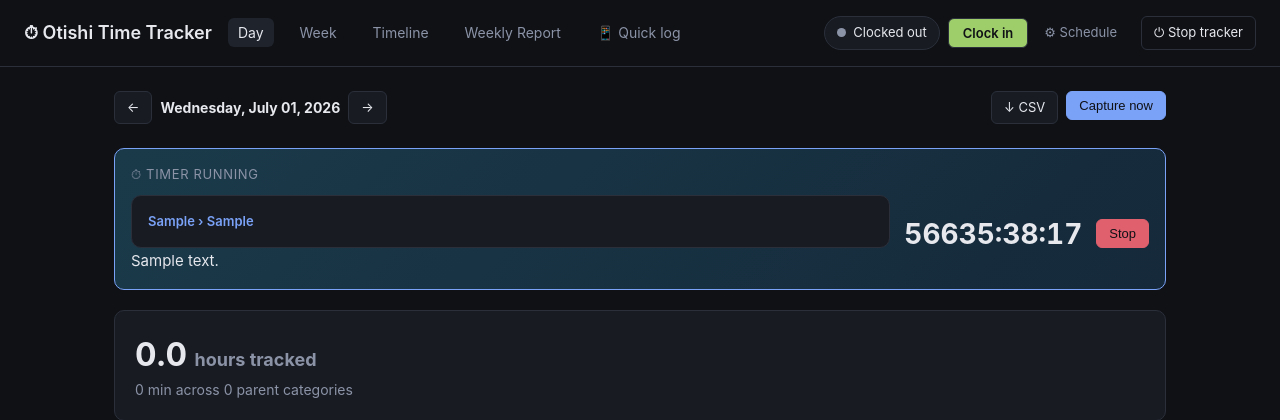
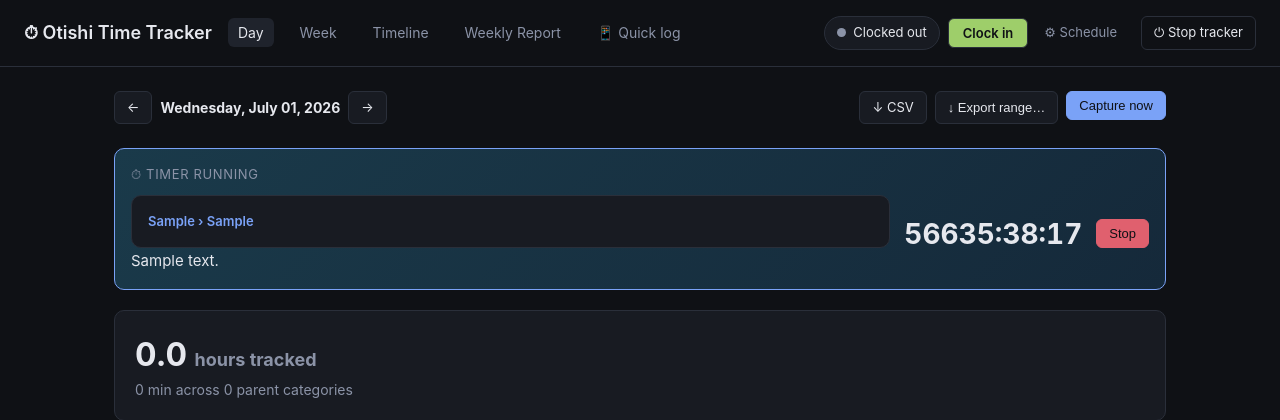
Before and after one commit to bentley-droid/Time-tracker, a Flask app: page /day in a window 1280 px wide. Shown: the top 420 px of the page. Run offline with Flask 3, Linux system fonts and the light colour scheme; data comes from the database, SQL or seed files in the repository; tables that the repository leaves empty hold one stand-in row (values such as "Sample post").

Commit message:
Custom date-range CSV export + weekly-report week picker
- Export: new "Export range…" button on the dashboard opens a From/To date
  picker (plus Last 7/30/90-day and This-month shortcuts). Backed by
  /export.csv?view=range&from=&to= (inclusive 'to', tolerates reversed range,
  400 on bad dates).
- Weekly report: prev/next week buttons, a jump-to-any-week date picker, and a
  "This week" shortcut (all hidden in print).
- gitignore transient .fuse_hidden* / _cowork_probe artifacts.

Co-Authored-By: Claude Opus 4.8 (1M context) <noreply@anthropic.com>

```diff
--- a/main.py
+++ b/main.py
@@ -1382,7 +1382,20 @@ def create_app():
         view = request.args.get("view", "day")
         date_str = request.args.get("date")
         anchor = datetime.strptime(date_str, "%Y-%m-%d") if date_str else datetime.now()
-        if view == "week":
+        if view == "range":
+            # Custom range: from/to are inclusive dates (YYYY-MM-DD).
+            try:
+                f_str = request.args.get("from") or anchor.strftime("%Y-%m-%d")
+                t_str = request.args.get("to") or anchor.strftime("%Y-%m-%d")
+                start = datetime.strptime(f_str, "%Y-%m-%d").replace(hour=0, minute=0, second=0, microsecond=0)
+                end_day = datetime.strptime(t_str, "%Y-%m-%d").replace(hour=0, minute=0, second=0, microsecond=0)
+            except ValueError:
+                return "Bad from/to date (use YYYY-MM-DD)", 400
+            if end_day < start:
+                start, end_day = end_day, start  # tolerate reversed range
+            end = end_day + timedelta(days=1)     # make 'to' inclusive
+            fname = f"timetracker_{start.strftime('%Y-%m-%d')}_to_{end_day.strftime('%Y-%m-%d')}.csv"
+        elif view == "week":
             start = (anchor - timedelta(days=anchor.weekday())).replace(hour=0, minute=0, second=0, microsecond=0)
             end = start + timedelta(days=7)
             fname = f"timetracker_week_{start.strftime('%Y-%m-%d')}.csv"
@@ -1418,10 +1431,15 @@ def create_app():
             de = ds + timedelta(days=1)
             day_entries = [e for e in entries if ds.isoformat() <= e["timestamp"] < de.isoformat()]
             per_day.append({"name": ds.strftime("%a %b %d"), "hours": round(sum(e["duration_minutes"] for e in day_entries) / 60, 2)})
+        this_week_start = (datetime.now() - timedelta(days=datetime.now().weekday())).replace(hour=0, minute=0, second=0, microsecond=0)
         return render_template(
             "weekly_report.html",
             week_label=f"{start.strftime('%b %d')} – {(start + timedelta(days=6)).strftime('%b %d, %Y')}",
             iso_date=start.strftime("%Y-%m-%d"),
+            prev_week=(start - timedelta(days=7)).strftime("%Y-%m-%d"),
+            next_week=(start + timedelta(days=7)).strftime("%Y-%m-%d"),
+            this_week=this_week_start.strftime("%Y-%m-%d"),
+            is_current_week=(start == this_week_start),
             summary=summary, per_day=per_day,
             generated_at=datetime.now().strftime("%b %d, %Y at %I:%M %p"),
         )
--- a/templates/dashboard.html
+++ b/templates/dashboard.html
@@ -228,6 +228,7 @@
     </div>
     <div style="display:flex; gap:8px;">
       <a class="btn" href="/export.csv?view={{ view }}&date={{ iso_date }}">↓ CSV</a>
+      <button class="btn" onclick="openExport()">↓ Export range…</button>
       <form action="/capture-now" method="post" style="margin:0;">
         <button class="btn btn-primary" type="submit">Capture now</button>
       </form>
@@ -431,6 +432,38 @@
   </form>
 </dialog>
 
+<dialog class="edit-modal" id="export-modal">
+  <div class="edit-modal-body">
+    <h3>Export to CSV</h3>
+    <div class="field" style="display:grid; grid-template-columns:1fr 1fr; gap:10px;">
+      <div>
+        <label>From</label>
+        <input type="date" id="ex-from">
+      </div>
+      <div>
+        <label>To</label>
+        <input type="date" id="ex-to">
+      </div>
+    </div>
+    <div class="field">
+      <label>Quick ranges</label>
+      <div style="display:flex; flex-wrap:wrap; gap:6px;">
+        <button type="button" class="btn" onclick="exRange(7)">Last 7 days</button>
+        <button type="button" class="btn" onclick="exRange(30)">Last 30 days</button>
+        <button type="button" class="btn" onclick="exRange(90)">Last 90 days</button>
+        <button type="button" class="btn" onclick="exMonth()">This month</button>
+      </div>
+    </div>
+  </div>
+  <div class="edit-modal-actions">
+    <div></div>
+    <div class="right">
+      <button type="button" class="btn" onclick="document.getElementById('export-modal').close()">Cancel</button>
+      <button type="button" class="btn btn-primary" onclick="doExport()">Download CSV</button>
+    </div>
+  </div>
+</dialog>
+
 <dialog class="schedule-modal" id="schedule-modal">
   <div class="body">
     <h3>Auto work schedule</h3>
@@ -614,6 +647,36 @@
   document.getElementById('edit-modal').addEventListener('click', e => {
     if (e.target.id === 'edit-modal') e.target.close();
   });
+
+  // -------- Export custom range --------
+  function _fmtDate(d) {
+    return d.getFullYear() + '-' + String(d.getMonth() + 1).padStart(2, '0') + '-' + String(d.getDate()).padStart(2, '0');
+  }
+  function openExport() {
+    const to = new Date(), from = new Date(); from.setDate(from.getDate() - 29);
+    document.getElementById('ex-from').value = _fmtDate(from);
+    document.getElementById('ex-to').value = _fmtDate(to);
+    document.getElementById('export-modal').showModal();
+  }
+  function exRange(days) {
+    const to = new Date(), from = new Date(); from.setDate(from.getDate() - (days - 1));
+    document.getElementById('ex-from').value = _fmtDate(from);
+    document.getElementById('ex-to').value = _fmtDate(to);
+  }
+  function exMonth() {
+    const now = new Date();
+    document.getElementById('ex-from').value = _fmtDate(new Date(now.getFullYear(), now.getMonth(), 1));
+    document.getElementById('ex-to').value = _fmtDate(now);
+  }
+  function doExport() {
+    const f = document.getElementById('ex-from').value, t = document.getElementById('ex-to').value;
+    if (!f || !t) { alert('Pick both a From and To date.'); return; }
+    window.location.href = `/export.csv?view=range&from=${f}&to=${t}`;
+    document.getElementById('export-modal').close();
+  }
+  document.getElementById('export-modal').addEventListener('click', e => {
+    if (e.target.id === 'export-modal') e.target.close();
+  });
 </script>
 
 </body>
```
Also changed, not shown: templates/weekly_report.html (+15 -1 lines), 1 other file.
